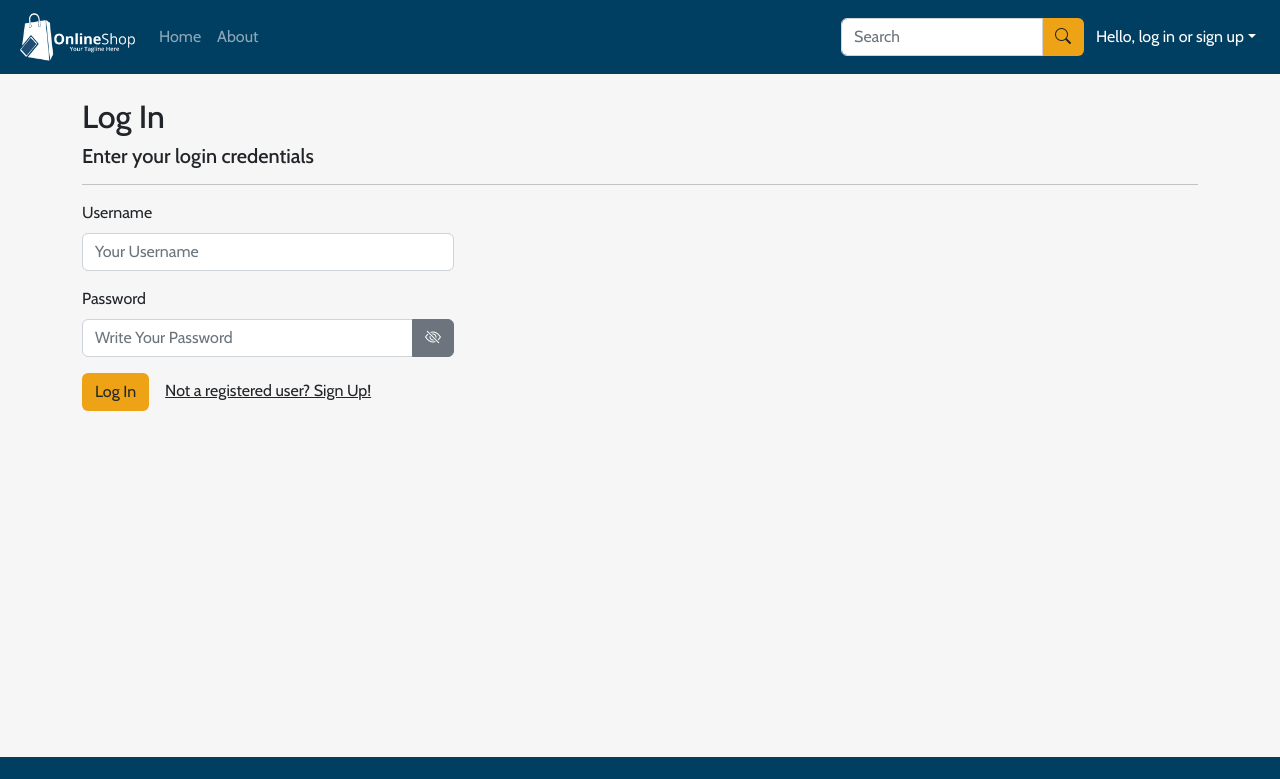
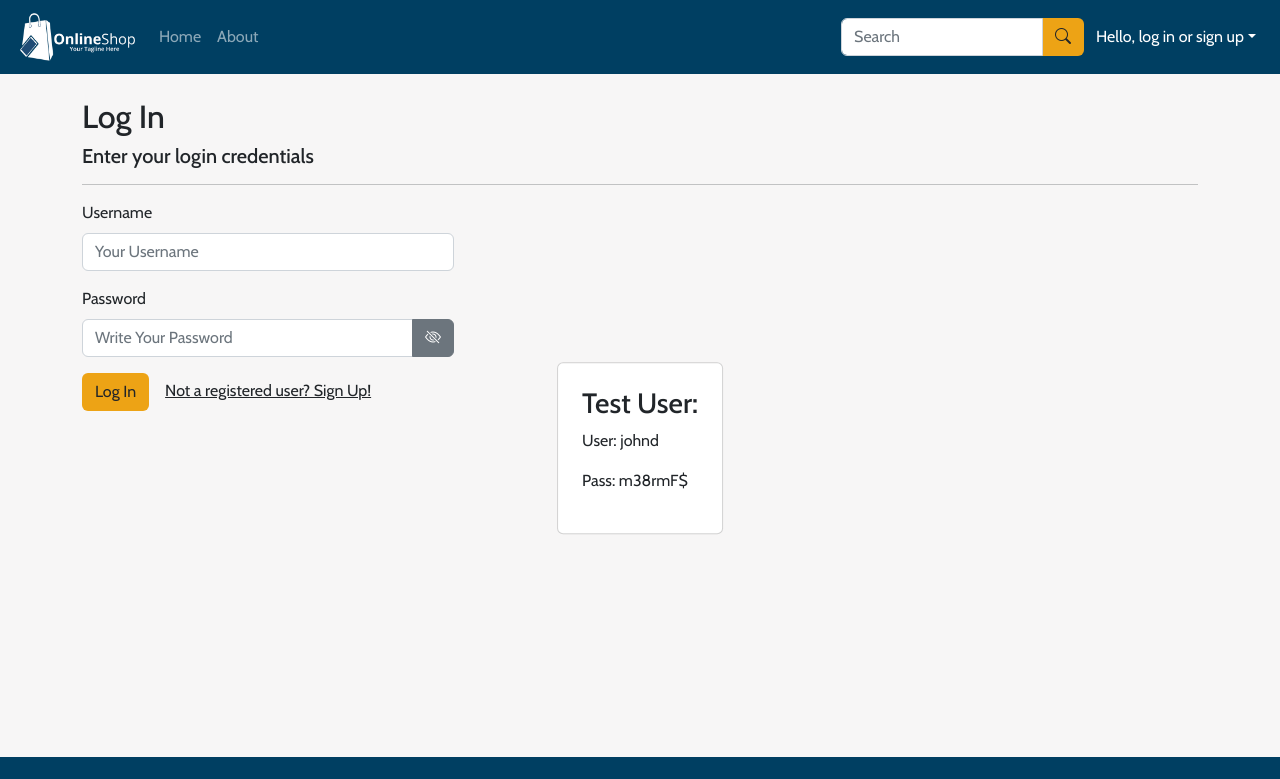
Before and after one commit to JoseMiguelVazquez/e-commerce-fake-store-API, a React (Vite) app: page /login in a window 1280 px wide. Shown: the top 779 px of the page. Built offline with nearby package versions, Linux system fonts and the light colour scheme.

Commit message:
admin and test user in login

```diff
--- a/src/components/Navbar/Navbar.jsx
+++ b/src/components/Navbar/Navbar.jsx
@@ -83,11 +83,19 @@ const Navbar = () => {
               <NavLink className='nav-link' to='/about'>About</NavLink>
             </li>
             {
-              userPayload?.role === 'ADMIN' &&
+              // TO HAVE WITH ADMIN ROLES
+              // userPayload?.role === 'ADMIN' &&
+              //   <li className='nav-item'>
+              //     <NavLink className='nav-link' to='/add-item'>New Item</NavLink>
+              //   </li>
+            }
+            {
+              isAuth &&
                 <li className='nav-item'>
                   <NavLink className='nav-link' to='/add-item'>New Item</NavLink>
                 </li>
             }
+
           </ul>
           <form className='d-flex' role='search' onSubmit={onSearch}>
             <span className='input-group'>
--- a/src/pages/Login/Login.jsx
+++ b/src/pages/Login/Login.jsx
@@ -91,6 +91,11 @@ const Login = () => {
           <Link className='text-dark' to='/signup'>Not a registered user? Sign Up!</Link>
         </form>
       </div>
+      <div className='position-absolute start-50 top-50 translate-middle card p-4 mt-5'>
+        <h3>Test User: </h3>
+        <p>User: johnd</p>
+        <p>Pass: m38rmF$</p>
+      </div>
       <div className='white-space-login' />
     </>
   )
```
